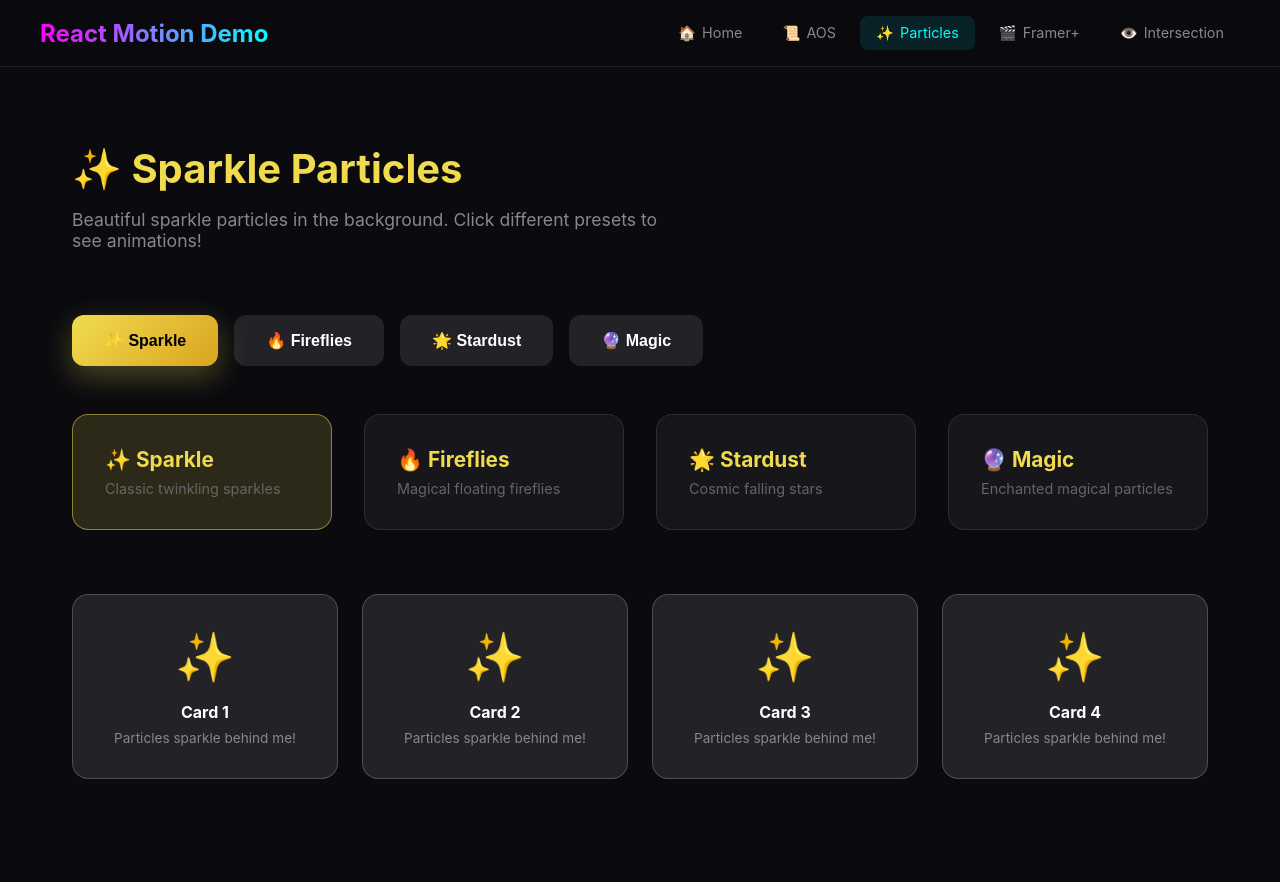
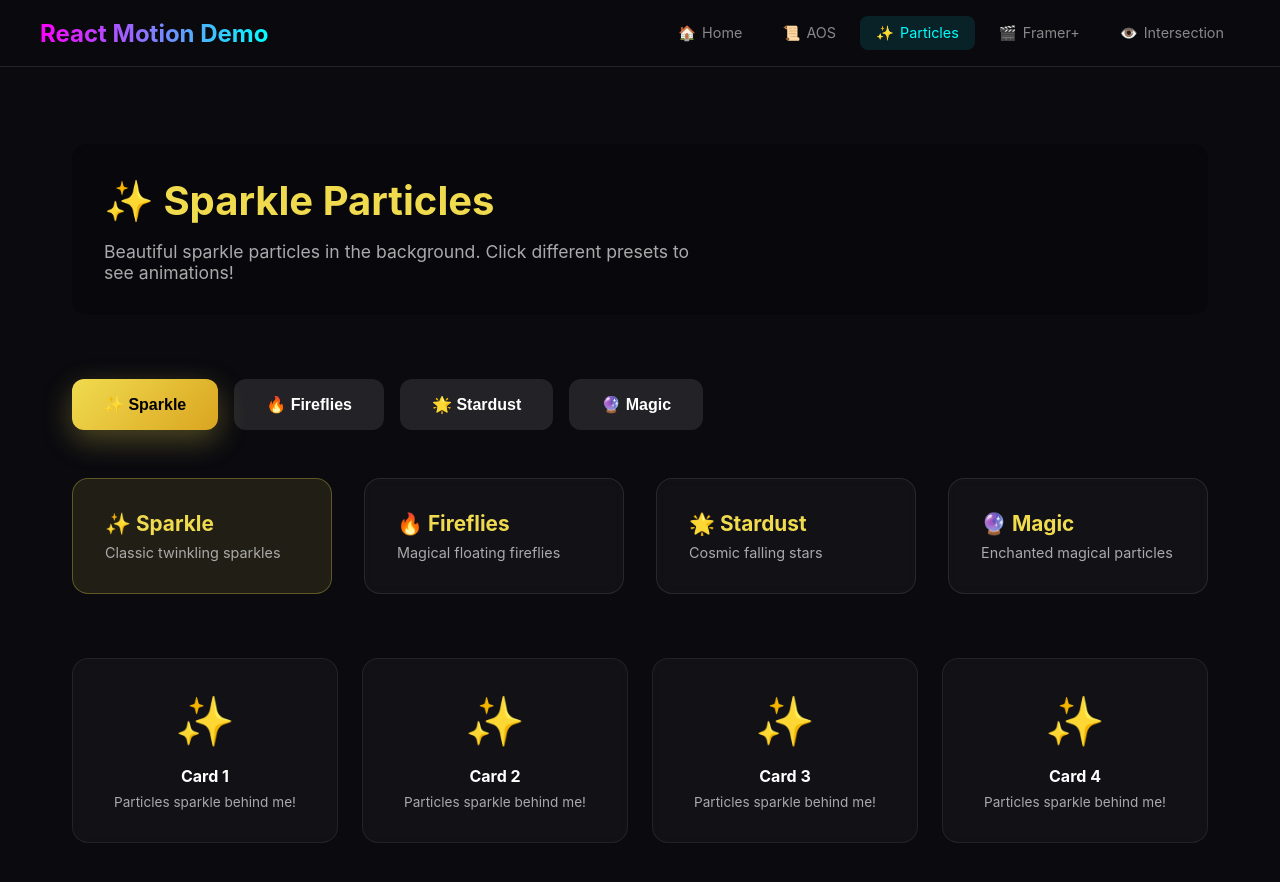
Before and after one commit to osgar-developer/react-df-demo3, a React (Vite) app: page /particles in a window 1280 px wide. Shown: the top 882 px of the page. Before the commit the page ends 843 px from the top, so only its background shows below. Built offline with nearby package versions, Linux system fonts and the light colour scheme.

Commit message:
More transparent UI, more sparkles

```diff
--- a/src/pages/ParticlesPage.tsx
+++ b/src/pages/ParticlesPage.tsx
@@ -105,25 +105,25 @@ const presets = [
     id: 'sparkle',
     label: '✨ Sparkle',
     desc: 'Classic twinkling sparkles',
-    count: 50,
+    count: 80,
   },
   {
     id: 'fireflies',
     label: '🔥 Fireflies',
     desc: 'Magical floating fireflies',
-    count: 30,
+    count: 50,
   },
   {
     id: 'stardust',
     label: '🌟 Stardust',
     desc: 'Cosmic falling stars',
-    count: 40,
+    count: 60,
   },
   {
     id: 'magic',
     label: '🔮 Magic',
     desc: 'Enchanted magical particles',
-    count: 25,
+    count: 40,
   },
 ]
 
@@ -139,12 +139,12 @@ export default function ParticlesPage() {
         <motion.div
           initial={{ opacity: 0 }}
           animate={{ opacity: 1 }}
-          style={{ marginBottom: '4rem' }}
+          style={{ marginBottom: '4rem', background: 'rgba(0,0,0,0.2)', padding: '2rem', borderRadius: '16px', backdropFilter: 'blur(3px)' }}
         >
           <h1 style={{ fontSize: '2.5rem', marginBottom: '1rem', color: '#f0db4f' }}>
             ✨ Sparkle Particles
           </h1>
-          <p style={{ color: '#888', fontSize: '1.1rem', maxWidth: '600px' }}>
+          <p style={{ color: '#aaa', fontSize: '1.1rem', maxWidth: '600px' }}>
             Beautiful sparkle particles in the background. Click different presets to see animations!
           </p>
         </motion.div>
@@ -187,19 +187,19 @@ export default function ParticlesPage() {
               onClick={() => setActivePreset(preset)}
               style={{
                 background: activePreset.id === preset.id
-                  ? 'rgba(240, 219, 79, 0.15)'
-                  : 'rgba(255,255,255,0.05)',
+                  ? 'rgba(240, 219, 79, 0.1)'
+                  : 'rgba(255,255,255,0.03)',
                 borderRadius: '16px',
                 padding: '2rem',
-                border: `1px solid ${activePreset.id === preset.id ? 'rgba(240, 219, 79, 0.5)' : 'rgba(255,255,255,0.1)'}`,
+                border: `1px solid ${activePreset.id === preset.id ? 'rgba(240, 219, 79, 0.3)' : 'rgba(255,255,255,0.1)'}`,
                 cursor: 'pointer',
-                backdropFilter: 'blur(10px)',
+                backdropFilter: 'blur(5px)',
               }}
             >
               <h3 style={{ color: '#f0db4f', fontSize: '1.3rem', marginBottom: '0.5rem' }}>
                 {preset.label}
               </h3>
-              <p style={{ color: '#666', fontSize: '0.9rem' }}>{preset.desc}</p>
+              <p style={{ color: '#aaa', fontSize: '0.9rem' }}>{preset.desc}</p>
             </motion.div>
           ))}
         </div>
@@ -213,17 +213,17 @@ export default function ParticlesPage() {
               animate={{ opacity: 1, scale: 1 }}
               transition={{ delay: i * 0.15 }}
               style={{
-                background: 'rgba(255, 255, 255, 0.1)',
+                background: 'rgba(255, 255, 255, 0.03)',
                 borderRadius: '16px',
                 padding: '2rem',
-                border: '1px solid rgba(255, 255, 255, 0.2)',
-                backdropFilter: 'blur(10px)',
+                border: '1px solid rgba(255, 255, 255, 0.08)',
+                backdropFilter: 'blur(3px)',
                 textAlign: 'center',
               }}
             >
               <div style={{ fontSize: '3rem', marginBottom: '1rem' }}>✨</div>
               <h4 style={{ color: '#fff', marginBottom: '0.5rem' }}>Card {i}</h4>
-              <p style={{ color: '#888', fontSize: '0.85rem' }}>Particles sparkle behind me!</p>
+              <p style={{ color: '#aaa', fontSize: '0.85rem' }}>Particles sparkle behind me!</p>
             </motion.div>
           ))}
         </div>
```
